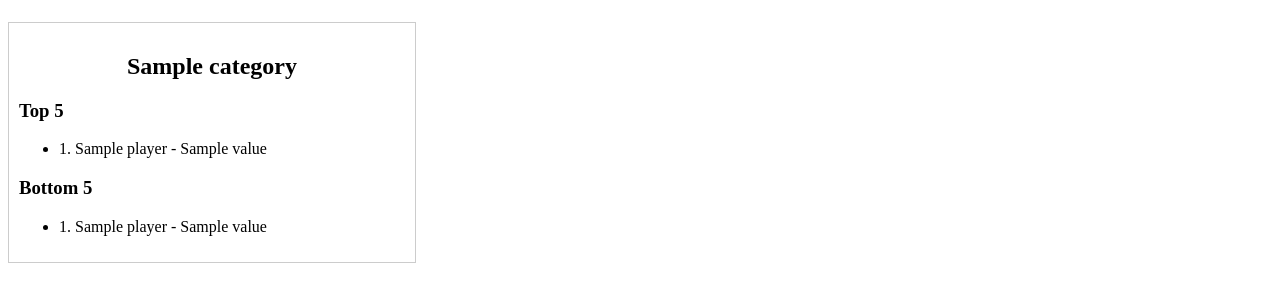
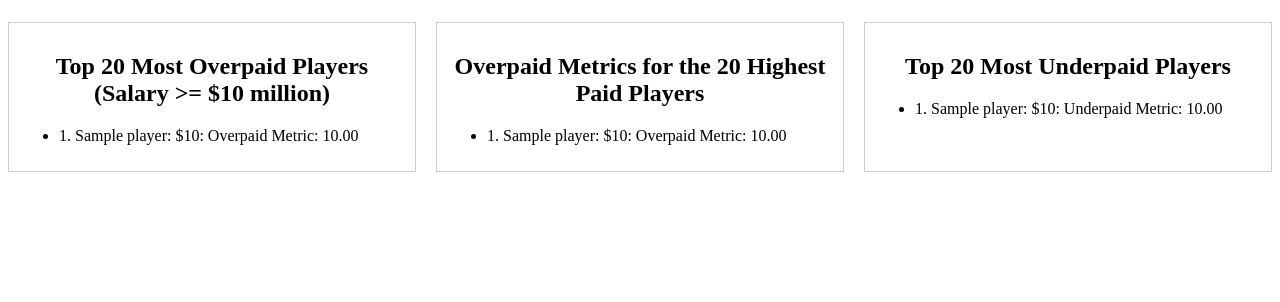
Before and after one commit to sabeer-narula/nba_stats_website, a Django app: template nba_stats_website/website/templates/index.html in a window 1280 px wide. Shown: the part 58-360 px from the top of the page. Run offline with Django 5.2, Linux system fonts and the light colour scheme; the template is opened without the code that fills it: most values are stand-ins (such as "Sample title", 1, 10 or a date in 2020).

Commit message:
update website to display overpaid metrics

```diff
--- a/nba_stats_website/website/templates/index.html
+++ b/nba_stats_website/website/templates/index.html
@@ -25,27 +25,36 @@
         <h1>NBA Stats</h1>
     </header>
     <div class="container">
-        {% for category, stats in data.items %}
         <div class="category">
-            <h2>{{ category }}</h2>
+            <h2>Top 20 Most Overpaid Players (Salary >= $10 million)</h2>
             <div class="list">
-                <h3>Top 5</h3>
                 <ul>
-                    {% for player in stats.top_5 %}
-                    <li>{{ player.rank }}. {{ player.player }} - {{ player.value }}</li>
-                    {% endfor %}
-                </ul>
-            </div>
-            <div class="list">
-                <h3>Bottom 5</h3>
-                <ul>
-                    {% for player in stats.bottom_5 %}
-                    <li>{{ player.rank }}. {{ player.player }} - {{ player.value }}</li>
+                    {% for player in data.overpaid_players %}
+                        <li>{{ forloop.counter }}. {{ player.name }}: ${{ player.salary }}: Overpaid Metric: {{ player.overpaid_metric|floatformat:2 }}</li>
                     {% endfor %}
                 </ul>
             </div>
         </div>
-        {% endfor %}
+        <div class="category">
+            <h2>Overpaid Metrics for the 20 Highest Paid Players</h2>
+            <div class="list">
+                <ul>
+                    {% for player in data.highest_paid_players %}
+                        <li>{{ forloop.counter }}. {{ player.name }}: ${{ player.salary }}: Overpaid Metric: {{ player.overpaid_metric|floatformat:2 }}</li>
+                    {% endfor %}
+                </ul>
+            </div>
+        </div>
+        <div class="category">
+            <h2>Top 20 Most Underpaid Players</h2>
+            <div class="list">
+                <ul>
+                    {% for player in data.underpaid_players %}
+                        <li>{{ forloop.counter }}. {{ player.name }}: ${{ player.salary }}: Underpaid Metric: {{ player.overpaid_metric|floatformat:2 }}</li>
+                    {% endfor %}
+                </ul>
+            </div>
+        </div>
     </div>
 </body>
 </html>
```
Also changed, not shown: nba_stats_website/website/overpaid_score.py (+45 -2 lines), nba_stats_website/website/views.py (+60 -52 lines).
